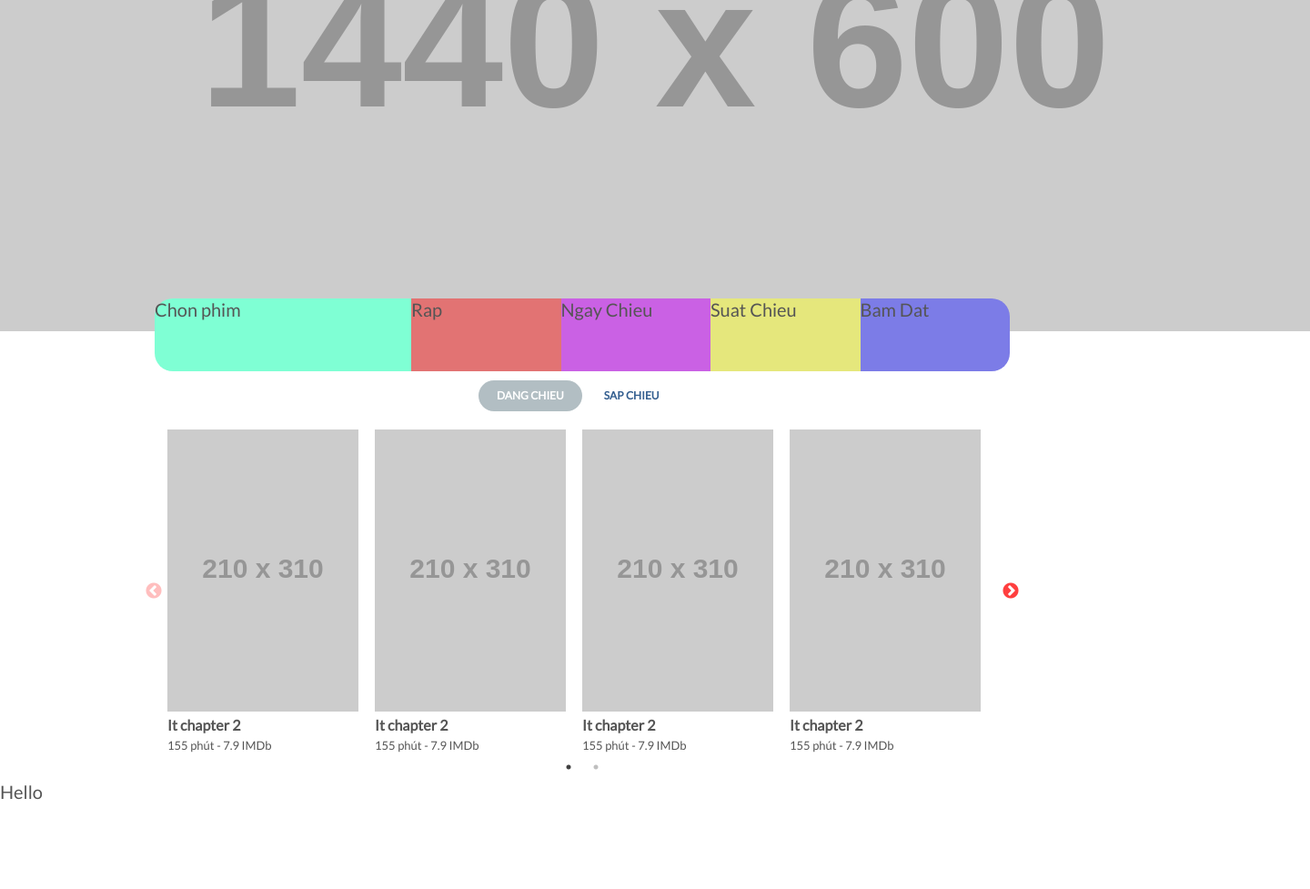
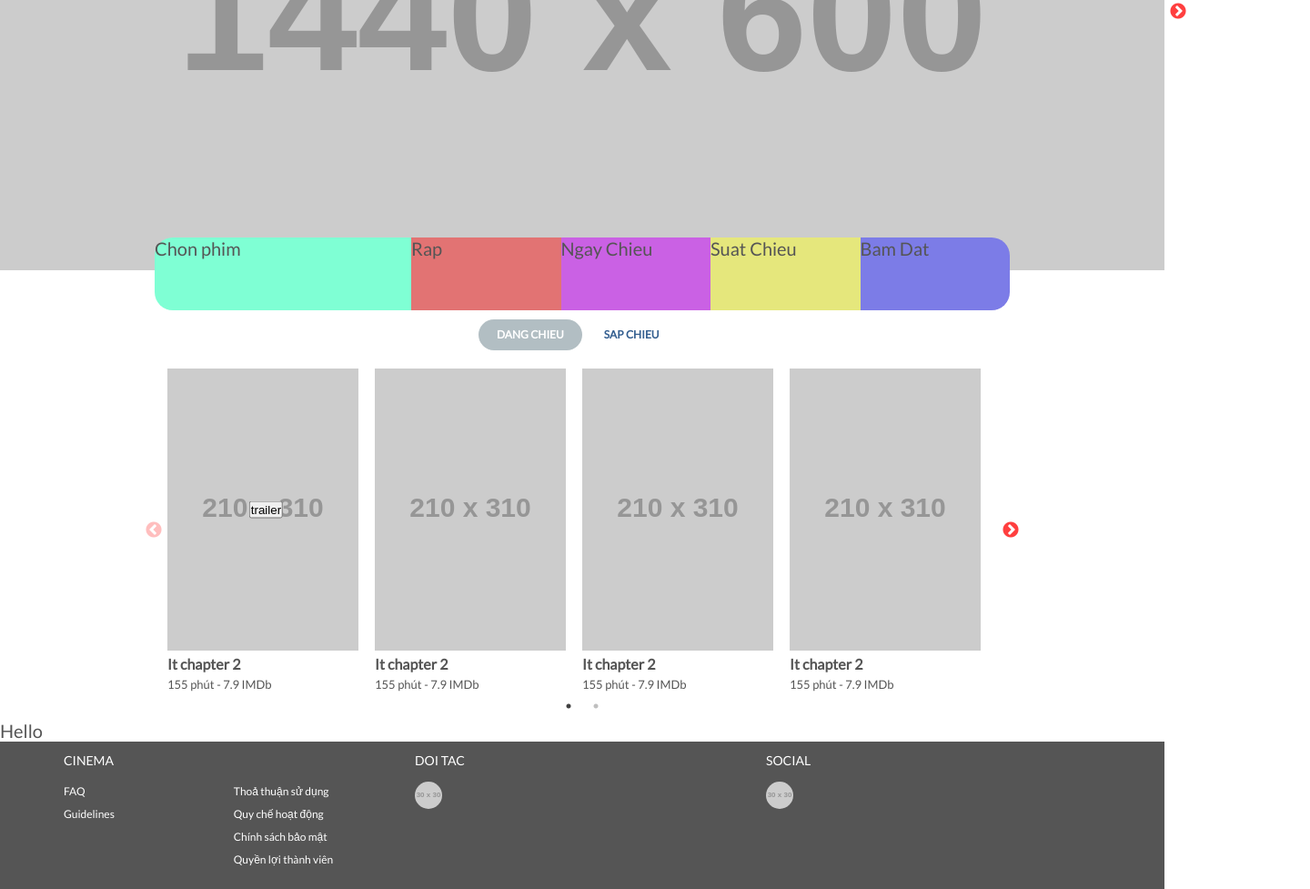
Before and after one commit to ntloc9/cinema, a plain HTML site: page index.html in a window 1280 px wide. Shown: the part 276-1253 px from the top of the page at 91% size, 1440 px wide, since content can reach past the window. Before the commit the page ends 1158 px from the top, so only its background shows below. Drawn offline with nearby package versions, Linux system fonts and the light colour scheme; placeholder pictures from the web are drawn by us.

Commit message:
footer, hover movie 20%

```diff
--- a/index.html
+++ b/index.html
@@ -1,5 +1,6 @@
 <!DOCTYPE html>
 <html lang="en">
+
 <head>
     <meta charset="UTF-8">
     <meta name="viewport" content="width=device-width, initial-scale=1.0">
@@ -8,15 +9,16 @@
     <link rel="stylesheet" href="resource/css/grid.css">
     <link href="https://fonts.googleapis.com/css?family=Lato&display=swap" rel="stylesheet">
     <link rel="stylesheet" href="site.css">
-    <link rel="stylesheet" type="text/css" href="resource/css/slick.css"/>
-    <link rel="stylesheet" type="text/css" href="resource/css/slick-theme.css"/>
+    <link rel="stylesheet" type="text/css" href="resource/css/slick.css" />
+    <link rel="stylesheet" type="text/css" href="resource/css/slick-theme.css" />
 
     <!-- <link rel="stylesheet" href="resource/css/select2.min.css"> -->
     <title>Document</title>
 </head>
+
 <body>
     <Nav>
-        <div class="nav-bar clearfix" >
+        <div class="nav-bar clearfix">
             <div class="logo">
                 <img src="" alt="logo">
             </div>
@@ -44,6 +46,10 @@
     <section class="film-show">
         <div class="carousel">
             <!-- <img src="/bg/anh-thay-15671389225425.jpg" alt=""> -->
+            <img src="https://via.placeholder.com/1440x600?text=Carousel+1440x600" alt="">
+            <img src="https://via.placeholder.com/1440x600?text=Carousel+1440x600" alt="">
+            <img src="https://via.placeholder.com/1440x600?text=Carousel+1440x600" alt="">
+            <img src="https://via.placeholder.com/1440x600?text=Carousel+1440x600" alt="">
             <img src="https://via.placeholder.com/1440x600?text=Carousel+1440x600" alt="">
         </div>
         <div class="section-datve">
@@ -77,7 +83,13 @@
                 <div id="dang-chieu" class="tab-slider--body">
                     <div class="slick-bla">
                         <div class="movie-block">
+                            <div class="thumbnail thumbnail-hover">
+                                <div class="img-cover-hover"></div>
                                 <img src="http://placehold.it/210x310" alt="" class="movieb-block-img">
+                                <div class="hover">
+                                    <button>trailer</button>
+                                </div>
+                            </div>
                             <div class="movie-block-title">It chapter 2</div>
                             <div class="movie-block-detail">
                                 <div class="time">
@@ -304,12 +316,35 @@
     </section>
 
     <footer>
-
+        <div class="row">
+            <div class="col span-1-of-3 footer-cinema">
+                <h3 class="footer-title">CINEMA</h3>
+                <div>
+                    <div class="col span-1-of-2">
+                        <a href="#">FAQ</a>
+                        <a href="#">Guidelines</a>
+                    </div>
+                    <div class="col span-1-of-2">
+                        <a href="#">Thoả thuận sử dụng</a>
+                        <a href="#">Quy chế hoạt động</a>
+                        <a href="#">Chính sách bảo mật</a>
+                        <a href="#">Quyền lợi thành viên</a>
+                    </div>
+                </div>
+            </div>
+            <div class="col span-1-of-3 footer-doitac-social">
+                <h3 class="footer-title">DOI TAC</h3>
+                <a href="#"><img src="http://placehold.it/30x30" alt=""></a>
+            </div>
+            <div class="col span-1-of-3 footer-doitac-social">
+                <h3 class="footer-title">SOCIAL</h3>
+                <a href="#"><img src="http://placehold.it/30x30" alt=""></a>
+            </div>
+        </div>
     </footer>
     <script src="https://ajax.googleapis.com/ajax/libs/jquery/3.4.1/jquery.min.js"></script>
     <!-- <script src="/resource/js/select2.min.js"></script> -->
-    <script src="resource/js/slider.js"></script>
+    <script src="resource/js/app.js"></script>
     <script type="text/javascript" src="resource/js/slick.js"></script>
-    <script src="resource/js/slick-custom.js"></script>
 </body>
 </html>
--- a/resource/js/slider.js
+++ b/resource/js/app.js
@@ -42,6 +42,13 @@ $("document").ready(function () {
         slidesToShow: 4,
         slidesToScroll: 4
     });
+    $('.carousel').slick({
+        dots: false,
+        arrow: true,
+        speed: 300,
+        slidesToShow: 1,
+        slidesToScroll: 1
+    })
     $('#sap-chieu').hide();
 });
 
--- a/site.css
+++ b/site.css
@@ -53,7 +53,7 @@ Nav{
     position: fixed;
     z-index: 100;
     border-bottom: 1px solid rgb(255, 255, 255);
-    background-color: #fff;
+    background-color: rgba(255, 255, 255, 0.8);
     box-shadow: 0 0 15px rgb(0, 0, 0, 0.3)
 }
 
@@ -299,3 +299,63 @@ Nav{
 .movie-block-detail .imdb{
     display: inline;
 }
+
+.thumbnail{
+    position: relative;
+}
+
+.thumbnail img{
+    width: auto;
+    height: auto;
+}
+
+.thumbnail .img-hover{
+    opacity: 0.7;
+}
+
+.img-cover-hover{
+    visibility: hidden;
+    opacity: 0;
+    position: absolute;
+    width: 210px;
+    height: 310px;
+    background-color: black;
+}
+
+.movie-block .thumbnail .hover button{
+    position: absolute;
+    top: 50%;
+    left: 50%;
+    transform: translate(-65%,-50%)
+}
+
+
+/* -------------------- */
+/* FOOTER COMPONENTS */
+/* -------------------- */
+
+footer{
+    background-color: #555
+}
+
+.footer-title{
+    /* margin-left: 5px;  */
+    color:#fff;
+    font-size: 14px!important;
+    font-weight: 500;
+    text-transform: uppercase;
+    margin-bottom: 5px;
+}
+
+footer .footer-cinema a{
+    text-decoration: none;
+    display: block;
+    font-size: 12px;
+    color: #fff;
+    margin: 10px 0;
+}
+
+.footer-doitac-social a img{
+    border-radius: 50%;
+    margin: 10px 0;
+}
```
Lines whose indentation alone changed are shown as unchanged.
